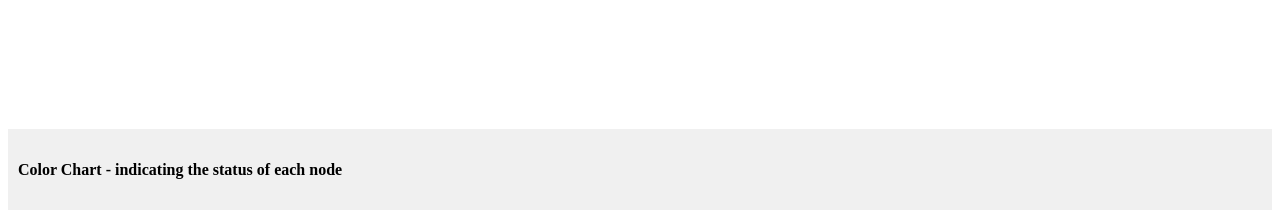
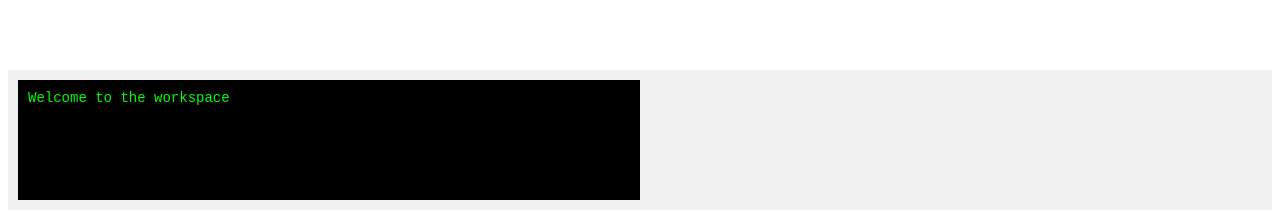
Before and after one commit to algorithmx/SimulationWorkbench, a React (Create React App) app: page / in a window 1280 px wide. Shown: the part 598-813 px from the top of the page. Built offline with nearby package versions, Linux system fonts and the light colour scheme.

Commit message:
system message box

```diff
--- a/src/App.css
+++ b/src/App.css
@@ -12,6 +12,7 @@ header, footer {
 main {
   display: flex;
   flex: 1;
+  height: 85%;
 }
 
 .project-directory {
@@ -795,6 +796,45 @@ main {
   outline: 2px solid #4CAF50;
 }
 
+.system-message-area {
+  width: 50%;
+  height: 100%;
+  background-color: #000;
+  display: flex;
+  flex-direction: column;
+  align-items: flex-start;
+  justify-content: flex-start;
+  padding: 10px;
+  box-sizing: border-box;
+  overflow-y: auto;
+  font-family: 'Courier New', Courier, monospace;
+  scroll-behavior: smooth;
+}
+
+.system-message {
+  color: #00ff00;
+  font-size: 14px;
+  margin-bottom: 5px;
+  white-space: pre-wrap;
+  word-wrap: break-word;
+  width: 100%;
+}
+
+footer {
+  height: 15%;
+}
+
+.footer-content {
+  display: flex;
+  height: 100%;
+}
+
+.unused-area {
+  width: 50%;
+  height: 100%;
+  background-color: #f0f0f0;
+}
+
 .react-contextmenu-wrapper {
   width: 100%;
   height: 100%;
--- a/src/App.js
+++ b/src/App.js
@@ -2,7 +2,8 @@ import React, { useState } from 'react';
 import './App.css';
 import { MenuBar } from './components/MenuBar';
 import { WorkArea } from './components/WorkArea';
-import { ColorChart } from './components/ColorChart';
+import { SystemMessageArea } from './components/ColorChart';
+import useSystemMessage from './hooks/useSystemMessage';
 
 function App() {
   const [toolOptions, setToolOptions] = useState(['Tool A', 'Tool B', 'Tool C', 'Tool D']);
@@ -23,6 +24,7 @@ function App() {
     }
   ]);
   const [workspaceTitle, setWorkspaceTitle] = useState("Workspace");
+  const { systemMessages, updateSystemMessage } = useSystemMessage('Welcome to the workspace');
 
   const updateToolOptions = (updatedOptions) => {
     setToolOptions(updatedOptions);
@@ -55,6 +57,7 @@ function App() {
           onUpdateTables={updateTables}
           onUpdateToolScript={updateToolScript}
           onUpdateWorkspaceTitle={updateWorkspaceTitle}
+          onUpdateSystemMessage={updateSystemMessage}
         />
       </header>
       <main>
@@ -65,10 +68,14 @@ function App() {
           setTables={setTables}
           workspaceTitle={workspaceTitle}
           setWorkspaceTitle={setWorkspaceTitle}
+          onUpdateSystemMessage={updateSystemMessage}
         />
       </main>
       <footer>
-        <ColorChart />
+        <div className="footer-content">
+          <SystemMessageArea messages={systemMessages} />
+          <div className="unused-area"></div>
+        </div>
       </footer>
     </div>
   );
--- a/src/components/ColorChart.jsx
+++ b/src/components/ColorChart.jsx
@@ -1,10 +1,22 @@
-import React from 'react';
+import React, { useRef, useEffect } from 'react';
 
-export function ColorChart() {
+export function SystemMessageArea({ messages }) {
+    const messagesEndRef = useRef(null);
+
+    const scrollToBottom = () => {
+        messagesEndRef.current?.scrollIntoView({ behavior: "smooth" });
+    };
+
+    useEffect(() => {
+        scrollToBottom();
+    }, [messages]);
+
     return (
-        <div className="color-chart">
-            <h4>Color Chart - indicating the status of each node</h4>
-            {/* Add color indicators here */}
+        <div className="system-message-area">
+            {messages.map((message, index) => (
+                <div key={index} className="system-message">{message}</div>
+            ))}
+            <div ref={messagesEndRef} />
         </div>
     );
 }
--- a/src/components/MenuBar.jsx
+++ b/src/components/MenuBar.jsx
@@ -1,7 +1,7 @@
 import React, { useState, useCallback, useRef, useEffect } from 'react';
 import { createParameterGrid, ParamInputRow } from '../utils/ParameterGridUtils';
 
-export function MenuBar({ tables, toolOptions, toolScripts, onUpdateToolOptions, onUpdateTables, onUpdateToolScript, workspaceTitle, onUpdateWorkspaceTitle }) {
+export function MenuBar({ tables, toolOptions, toolScripts, onUpdateToolOptions, onUpdateTables, onUpdateToolScript, workspaceTitle, onUpdateWorkspaceTitle, onUpdateSystemMessage }) {
     const [isPopupOpen, setIsPopupOpen] = useState(false);
     const [editableOptions, setEditableOptions] = useState(toolOptions);
     const [newTool, setNewTool] = useState('');
@@ -43,6 +43,7 @@ export function MenuBar({ tables, toolOptions, toolScripts, onUpdateToolOptions,
                             onUpdateToolScript(tool, script);
                         });
                         onUpdateWorkspaceTitle(importedState.workspaceTitle);
+                        onUpdateSystemMessage(`Workspace "${importedState.workspaceTitle}" loaded successfully from file "${file.name}"!`);
                     } else {
                         alert('Invalid JSON structure');
                     }
@@ -52,7 +53,7 @@ export function MenuBar({ tables, toolOptions, toolScripts, onUpdateToolOptions,
             };
             reader.readAsText(file);
         }
-    }, [onUpdateToolOptions, onUpdateTables, onUpdateToolScript, onUpdateWorkspaceTitle]);
+    }, [onUpdateToolOptions, onUpdateTables, onUpdateToolScript, onUpdateWorkspaceTitle, onUpdateSystemMessage]);
 
     const handleTogglePopup = () => {
         setIsPopupOpen(!isPopupOpen);
--- /dev/null
+++ b/src/hooks/useSystemMessage.js
@@ -0,0 +1,13 @@
+import { useState, useCallback } from 'react';
+
+const useSystemMessage = (initialMessage = '') => {
+  const [systemMessages, setSystemMessages] = useState([initialMessage]);
+
+  const updateSystemMessage = useCallback((message) => {
+    setSystemMessages(prevMessages => [...prevMessages, message]);
+  }, []);
+
+  return { systemMessages, updateSystemMessage };
+};
+
+export default useSystemMessage;
```
